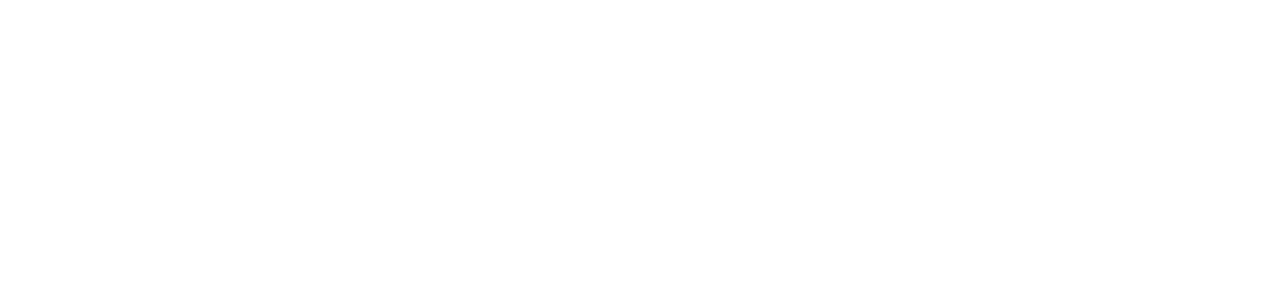
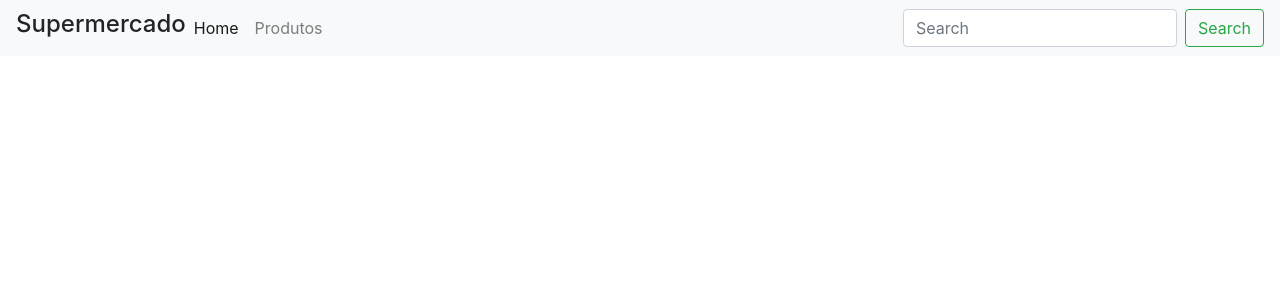
Before and after one commit to ViniciusSCS/gerenciamento_vendas, an Angular app in the folder view/: page / in a window 1280 px wide. Shown: the top 300 px of the page. Built offline with nearby package versions, Linux system fonts and the light colour scheme.

Commit message:
UPDATE - Atualizando página inicial com menu

```diff
--- a/view/src/app/app.component.html
+++ b/view/src/app/app.component.html
@@ -1,3 +1,23 @@
+<nav class="navbar navbar-expand-lg navbar-light bg-light">
+    <h4>Supermercado</h4>
+
+    <div class="collapse navbar-collapse" id="navbarSupportedContent">
+        <ul class="navbar-nav mr-auto">
+            <li class="nav-item active">
+                <a class="nav-link" href="#">Home
+                    <span class="sr-only">(current)</span>
+                </a>
+            </li>
+            <li class="nav-item">
+                <a class="nav-link" href="produtos">Produtos</a>
+            </li>
+        </ul>
+        <form class="form-inline my-2 my-lg-0">
+            <input class="form-control mr-sm-2" type="search" placeholder="Search" aria-label="Search">
+            <button class="btn btn-outline-success my-2 my-sm-0" type="submit">Search</button>
+        </form>
+    </div>
+</nav>
 <main class="container">
     <router-outlet></router-outlet>
 </main>
--- a/view/src/app/app.component.ts
+++ b/view/src/app/app.component.ts
@@ -3,7 +3,6 @@
 @Component({
   selector: 'app-root',
   templateUrl: './app.component.html',
-  styleUrls: ['./app.component.css']
 })
 export class AppComponent {
   title = 'app';
--- a/view/src/app/app.module.ts
+++ b/view/src/app/app.module.ts
@@ -3,12 +3,9 @@
 import { HttpModule } from '@angular/http'
 
 import { AppComponent } from './app.component';
-import { ProdutosListComponent } from './produtos/produtos-list/produtos-list.component';
 
 import { AppRoutingModule } from './app.routing';
 import { ProdutosModule } from './produtos/produtos.module';
-import { ProdutoListRouting } from './produtos/produtos.routing';
-import { ProdutosInsertComponent } from './produtos/produtos-insert/produtos-insert.component';
 
 
 @NgModule({
```
Also changed, not shown: view/src/app/app.component.css (deleted), 1 other file (tests, documents, lock files or other folders).
